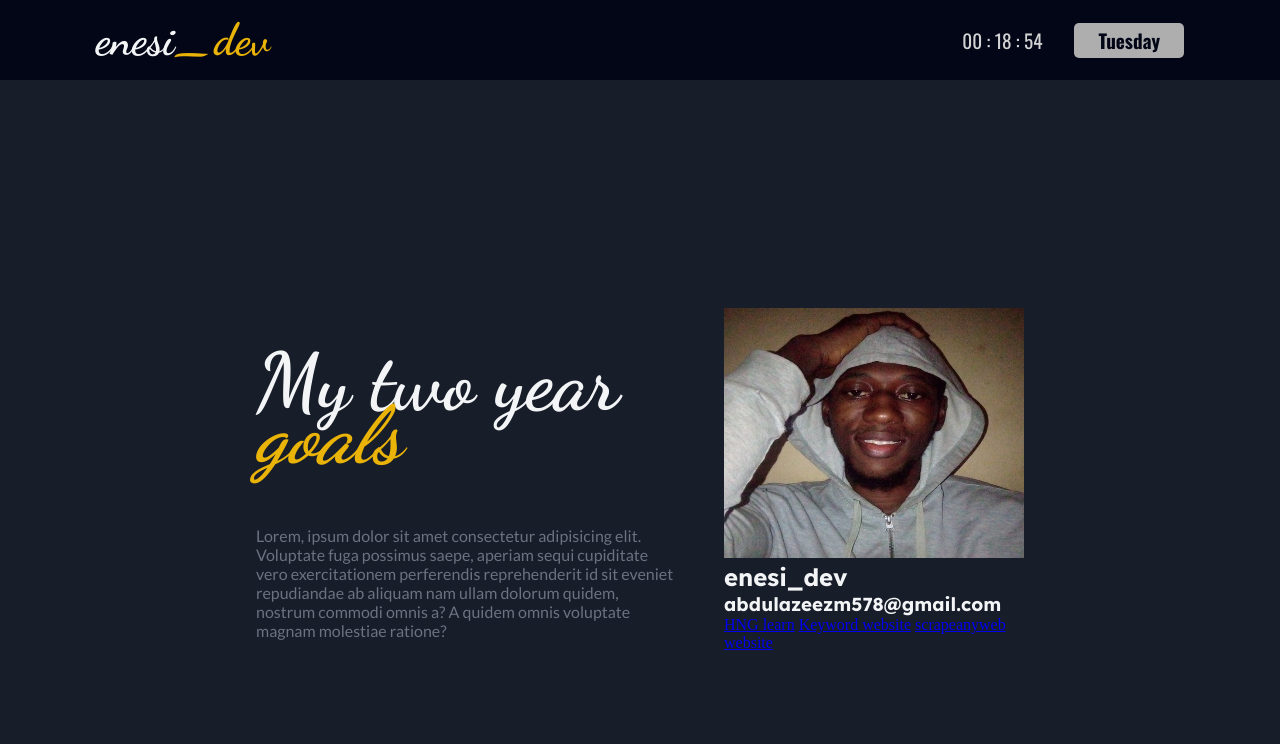
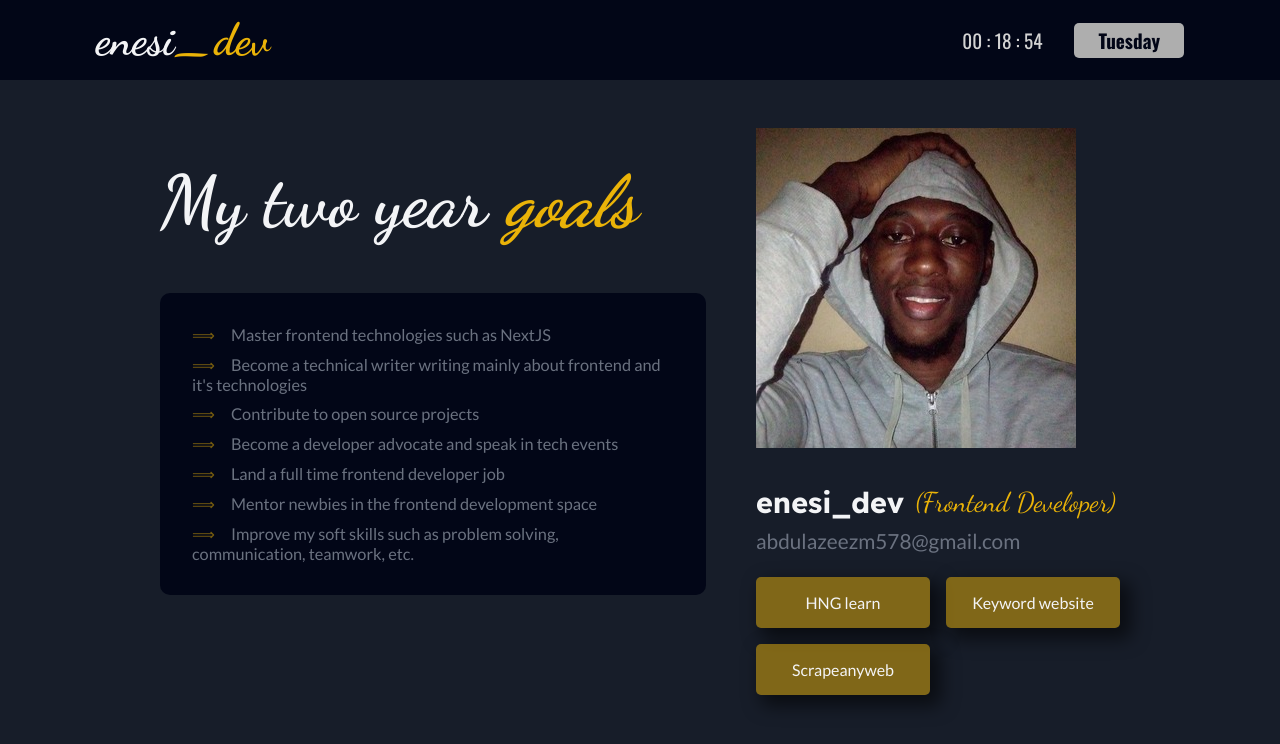
Before and after one commit to Mahmud1087/hng11-stage1, a plain HTML site: page index.html in a window 1280 px wide. Drawn offline with nearby package versions, Linux system fonts and the light colour scheme.

Commit message:
Task Completed

```diff
--- a/index.html
+++ b/index.html
@@ -14,9 +14,11 @@
     <script src="script.js" defer></script>
   </head>
   <body>
-    <nav class="navigation">
+    <nav>
       <div class="nav-container">
-        <h1 class="logo">enesi<span>_dev</span></h1>
+        <h1 class="logo" data-testid="slackDisplayName">
+          enesi<span>_dev</span>
+        </h1>
         <aside class="time-date">
           <p class="currentTimeUTC" data-testid="currentTimeUTC"></p>
           <p class="currentDay" data-testid="currentDay"></p>
@@ -28,39 +30,72 @@
       <div class="container">
         <aside class="left-content">
           <h1 class="title">
-            My two year
+            My two year <br />
             <span class="goal">goals</span>
           </h1>
-          <div>
-            <p>
-              Lorem, ipsum dolor sit amet consectetur adipisicing elit.
-              Voluptate fuga possimus saepe, aperiam sequi cupiditate vero
-              exercitationem perferendis reprehenderit id sit eveniet
-              repudiandae ab aliquam nam ullam dolorum quidem, nostrum commodi
-              omnis a? A quidem omnis voluptate magnam molestiae ratione?
-            </p>
-          </div>
+          <ul class="goal-lists">
+            <li>
+              <span>&xrArr;</span> Master frontend technologies such as NextJS
+            </li>
+            <li>
+              <span>&xrArr;</span> Become a technical writer writing mainly
+              about frontend and it's technologies
+            </li>
+            <li><span>&xrArr;</span> Contribute to open source projects</li>
+            <li>
+              <span>&xrArr;</span> Become a developer advocate and speak in tech
+              events
+            </li>
+            <li>
+              <span>&xrArr;</span> Land a full time frontend developer job
+            </li>
+            <li>
+              <span>&xrArr;</span> Mentor newbies in the frontend development
+              space
+            </li>
+            <li>
+              <span>&xrArr;</span> Improve my soft skills such as problem
+              solving, communication, teamwork, etc.
+            </li>
+          </ul>
         </aside>
 
         <aside class="right-content">
-          <div>
+          <div class="image-div">
             <img
-              src="images/slack-dp1.jpeg"
-              width="300px"
-              height="250px"
+              src="images/slack-img.jpeg"
               alt="My Slack Profile Picture"
+              data-testid="slackProfilePicture"
             />
           </div>
           <div>
-            <h2 class="displayName">enesi_dev</h2>
-            <h3 class="myEmail">abdulazeezm578@gmail.com</h3>
+            <section class="name-title">
+              <h2 class="displayName" data-testid="slackDisplayName">
+                enesi_dev
+              </h2>
+              <p>(Frontend Developer)</p>
+            </section>
+            <p class="myEmail" data-testid="slackEmail">
+              abdulazeezm578@gmail.com
+            </p>
             <article class="links">
-              <a href="https://www.hng.tech/learn" target="_blank">HNG learn</a>
-              <a href="https://www.keyword.dog" target="_blank"
+              <a
+                href="https://www.hng.tech/learn"
+                target="_blank"
+                data-testid="hngLink"
+                >HNG learn</a
+              >
+              <a
+                href="https://www.keyword.dog"
+                target="_blank"
+                data-testid="keywordLink"
                 >Keyword website</a
               >
-              <a href="https://www.scrapeanyweb.site" target="_blank"
-                >scrapeanyweb website</a
+              <a
+                href="https://www.scrapeanyweb.site"
+                target="_blank"
+                data-testid="scrapeanywebLink"
+                >Scrapeanyweb</a
               >
             </article>
           </div>
--- a/style.css
+++ b/style.css
@@ -20,13 +20,14 @@ h6 {
   color: #f3f4f6;
 }
 
-p {
+p,
+li {
   font-family: 'Lato', sans-serif;
   color: #6b7280;
 }
 
 nav {
-  height: 5rem;
+  height: 7.5rem;
   display: flex;
   align-items: center;
   background-color: #020617;
@@ -37,12 +38,12 @@ nav .nav-container {
   justify-content: space-between;
   align-items: center;
   width: 100%;
-  padding: 0 6rem;
+  padding: 0 1.5rem;
 }
 
 nav .nav-container .logo {
   font-family: 'Dancing Script', cursive;
-  font-size: 2.8rem;
+  font-size: 2.5rem;
 }
 
 nav .nav-container span {
@@ -51,9 +52,9 @@ nav .nav-container span {
 
 nav .nav-container .time-date {
   display: flex;
+  flex-direction: column-reverse;
   justify-content: center;
   align-items: center;
-  gap: 2rem;
 }
 
 nav .nav-container .time-date p {
@@ -71,32 +72,30 @@ nav .nav-container .time-date .currentDay {
 }
 
 .document-body {
-  height: 100vh;
+  padding: 3rem 0;
   display: flex;
   justify-content: center;
   align-items: center;
 }
 
 .container {
-  width: 60%;
-  /* background-color: white; */
+  width: 90%;
   display: flex;
+  flex-direction: column;
   gap: 50px;
 }
 
 .left-content {
   display: flex;
   flex-direction: column;
-  width: 60%;
 }
 
 .left-content .title {
-  font-size: 5rem;
+  font-size: 4.5rem;
   color: #f3f4f6;
   line-height: 3.3rem;
   margin-bottom: 4rem;
   margin-top: 3rem;
-  /* padding-left: 1.2rem; */
   font-family: 'Dancing Script', cursive;
 }
 
@@ -105,8 +104,207 @@ nav .nav-container .time-date .currentDay {
   font-style: italic;
 }
 
+.left-content .goal-lists {
+  list-style-type: none;
+  padding: 2rem;
+  font-size: 1.2rem;
+  display: flex;
+  flex-direction: column;
+  row-gap: 10px;
+  background: #020617;
+  border-radius: 10px;
+}
+
+.left-content .goal-lists span {
+  color: #eab20880;
+  font-size: 1rem;
+  padding-right: 0.8rem;
+}
+
 .right-content {
   display: flex;
   flex-direction: column;
-  width: 40%;
+  width: 100%;
 }
+
+.right-content .name-title {
+  margin-top: 2rem;
+  display: flex;
+  flex-direction: column;
+  align-items: flex-start;
+  gap: 0.7rem;
+  width: inherit;
+}
+
+.right-content .name-title h2 {
+  font-size: 2.3rem;
+}
+
+.right-content .name-title p {
+  font-family: 'Dancing Script', cursive;
+  font-size: 2rem;
+  color: #eab308;
+}
+
+.right-content .myEmail {
+  padding: 0.5rem 0;
+  font-size: 1.5rem;
+}
+
+.right-content .links {
+  display: grid;
+  grid-template-columns: repeat(1, 1fr);
+  align-items: center;
+  font-size: 1.3rem;
+  gap: 1rem;
+  align-items: center;
+  width: inherit;
+  margin-top: 1rem;
+}
+
+.right-content .links a {
+  background: #eab20880;
+  text-decoration: none;
+  color: #f3f4f6;
+  /* border: 2px solid #eab20888; */
+  box-shadow: 8px 8px 18px 3px #0000008e;
+  font-family: 'Lato', sans-serif;
+  border-radius: 5px;
+  width: 100%;
+  text-align: center;
+  padding: 1rem 0;
+  transition: all 0.3s ease-in-out;
+}
+
+.right-content .links a:hover,
+.right-content .links:active {
+  box-shadow: 3px 3px 8px 1px #0000008e;
+}
+
+/* Media Queries */
+
+/* Increase font size for tablets */
+@media (min-width: 768px) and (max-width: 1023px) {
+  nav {
+    height: 5.5rem;
+  }
+
+  nav .nav-container {
+    padding: 0 2rem;
+  }
+
+  nav .nav-container .logo {
+    font-size: 2.5rem;
+  }
+
+  nav .nav-container .time-date {
+    flex-direction: row;
+    gap: 2rem;
+  }
+
+  .container {
+    width: 90%;
+    flex-direction: row;
+  }
+
+  .left-content {
+    width: 60%;
+  }
+
+  .left-content .title {
+    font-size: 5rem;
+  }
+
+  .left-content .goal-lists {
+    font-size: 1.6rem;
+  }
+
+  .right-content {
+    width: 40%;
+  }
+
+  .right-content .name-title h2 {
+    font-size: 2.5rem;
+  }
+
+  .right-content .name-title p {
+    font-size: 2.4rem;
+  }
+
+  .right-content .name-title {
+    flex-direction: column;
+    align-items: flex-start;
+  }
+
+  .right-content .myEmail {
+    font-size: 1.6rem;
+  }
+
+  .right-content .links {
+    grid-template-columns: repeat(1, 1fr);
+    font-size: 1.6rem;
+  }
+}
+
+/* Larger font size for desktop screens */
+@media (min-width: 1024px) {
+  nav {
+    height: 5rem;
+  }
+
+  nav .nav-container {
+    padding: 0 6rem;
+  }
+
+  nav .nav-container .logo {
+    font-size: 2.8rem;
+  }
+
+  nav .nav-container .time-date {
+    flex-direction: row;
+    gap: 2rem;
+  }
+
+  .container {
+    width: 75%;
+    flex-direction: row;
+  }
+
+  .left-content {
+    width: 60%;
+  }
+
+  .left-content .title br {
+    display: none;
+  }
+
+  .left-content .goal-lists {
+    font-size: 1.02rem;
+  }
+
+  .right-content {
+    width: 40%;
+  }
+
+  .right-content .name-title {
+    flex-direction: row;
+    align-items: center;
+  }
+
+  .right-content .name-title h2 {
+    font-size: 1.8rem;
+  }
+
+  .right-content .name-title p {
+    font-size: 1.7rem;
+  }
+
+  .right-content .myEmail {
+    font-size: 1.3rem;
+  }
+
+  .right-content .links {
+    grid-template-columns: repeat(2, 1fr);
+    font-size: 1rem;
+  }
+}
```
Also changed, not shown: images/slack image.jpg (deleted), images/slack-img.jpeg (added), txt/Task requirements.txt.
